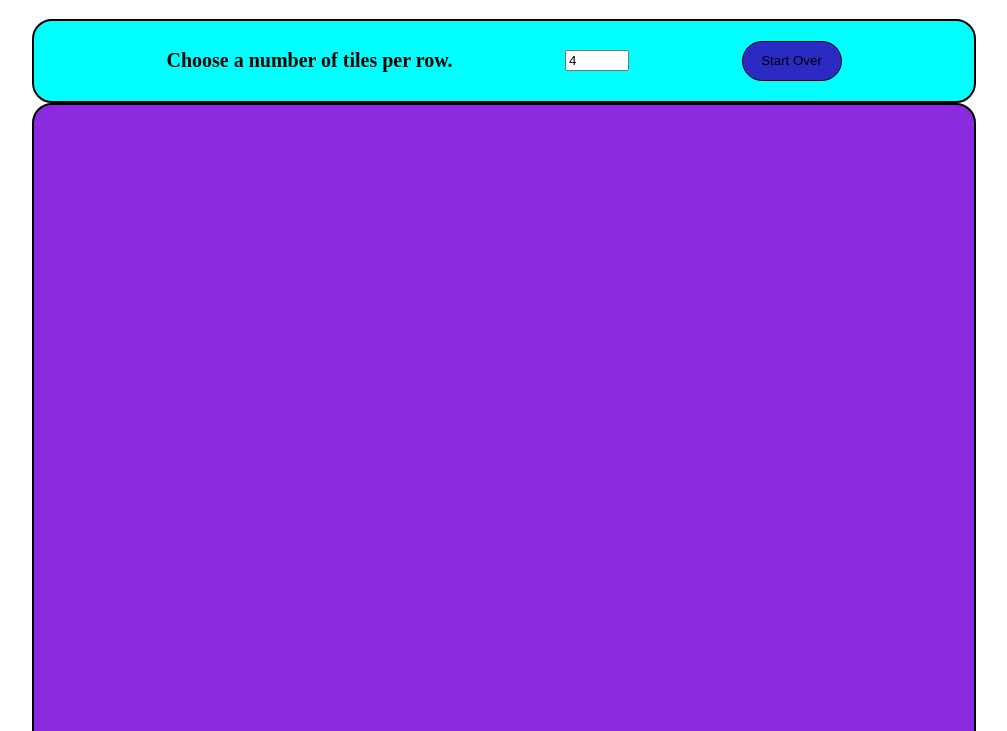
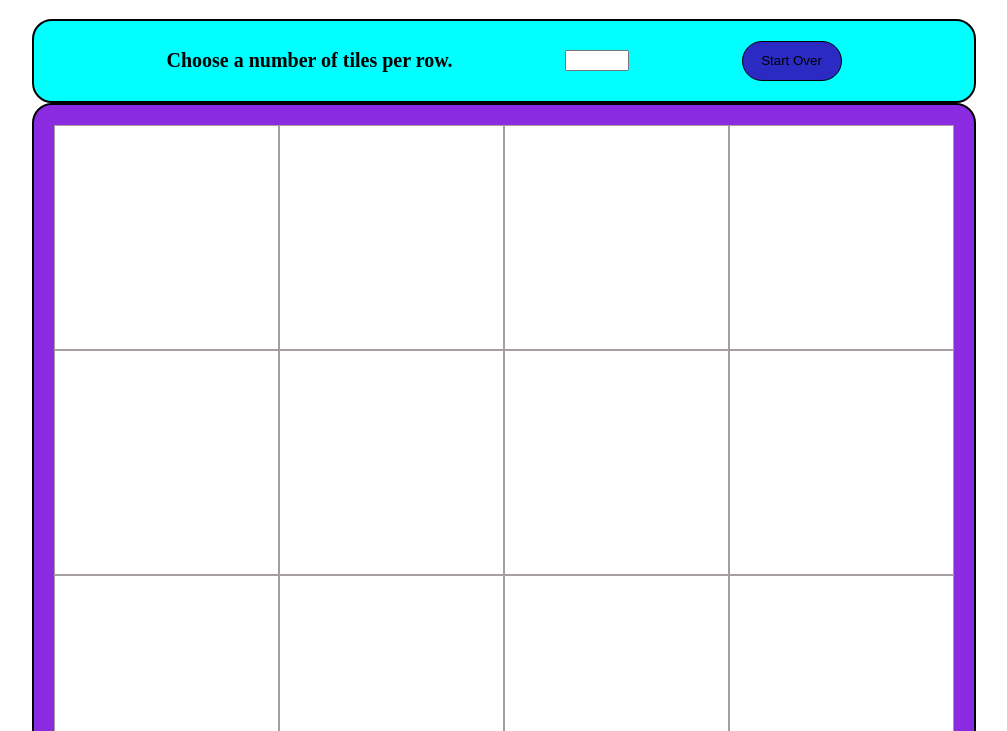
Before and after one commit to CAllan5/Etch, a plain HTML site: page index.html in a window 1280 px wide. Shown: the part 69-800 px from the top of the page, without its empty margins (136-1143 px from the left). Drawn offline with Linux system fonts and the light colour scheme.

Commit message:
made max gid number 100

```diff
--- a/index.html
+++ b/index.html
@@ -13,10 +13,10 @@
     <h1>Etch</h1>
     <div class='top'>
         <div>Choose a number of tiles per row.</div>
-        <input id='inputNum' type="number" id="quantity" name="quantity" min="2" max="100" value="4">
+        <input id='inputNum' type="number" id="quantity" name="quantity" min="2" max="100" value="">
         <button id="refresh">Start Over</button>
-    </div>
-    <div id="main"></div>
+    </div id="board">
+    <div id="main" ></div>
 </body>
 
 </html>
--- a/script.js
+++ b/script.js
@@ -1,23 +1,59 @@
-const mainBoard = document.querySelector('#main');
+// html elements
+
 const inputNumber = document.querySelector('#inputNum');
 const refreshBtn = document.querySelector('#refresh');
+const board = document.querySelector('#board');
+const mainBoard = document.querySelector('#main');
 
+
+// for loop creates the first div grid of 16 divs.
+
+for(let i = 0; i < 16; i++){
+
+    let RanNumA = Math.ceil(Math.random() * 255);
+    let RanNumB = Math.ceil(Math.random() * 255);
+    let RanNumC = Math.ceil(Math.random() * 255);
+
+    const tiles = document.createElement('div');
+    tiles.style.width = (900 / 4) + 'px';
+    tiles.style.height = (900 / 4 ) + 'px';
+    tiles.classList.add('tile');
+    tiles.addEventListener('mouseenter', ()=>{
+    tiles.style.backgroundColor = `rgb(${RanNumA}, ${RanNumB}, ${RanNumC})`;
+       });
+    mainBoard.appendChild(tiles);
+    };
+
+// Button to start over.
 
 refreshBtn.addEventListener('click', ()=>{
     location.reload();
 })
 
+// Uses enter key and an user imputed number to create a new grid.
+
 inputNumber.addEventListener('keydown', (e)=>{
     if(e.code === 'Enter'){
+
         makeTiles(inputNum)
 
     }
 })
 
+// function to remove then create a new grid bases
+// on the users spicified grid number.
 
 function makeTiles(inputNum){
 
+while(mainBoard.firstChild){
+    mainBoard.removeChild(mainBoard.firstChild);
+}
+
     inputNum = inputNumber.value;
+
+if(inputNum > 100){
+    inputNum = 100;
+}
 
     let tileNum = inputNum * inputNum;
     let tileSize = (900 / inputNum);
```
